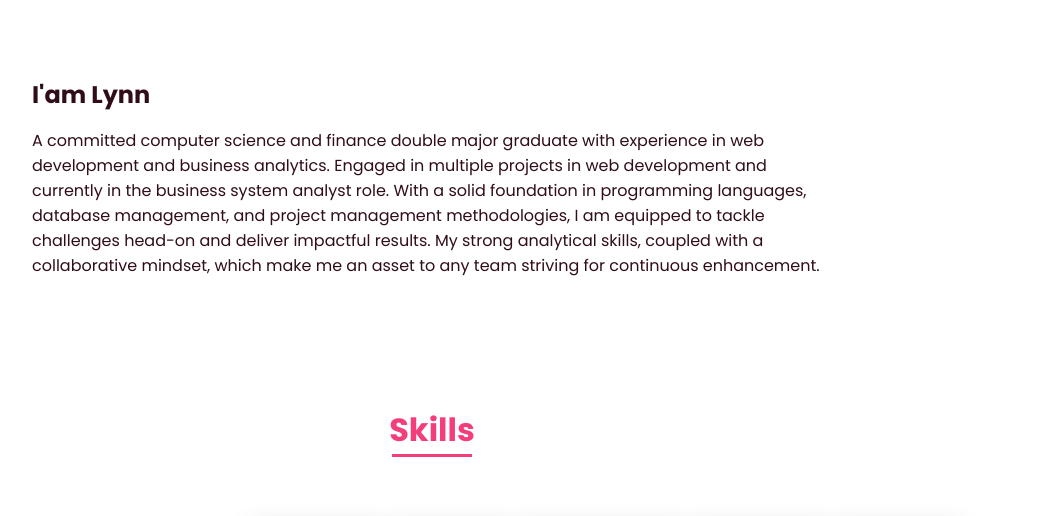
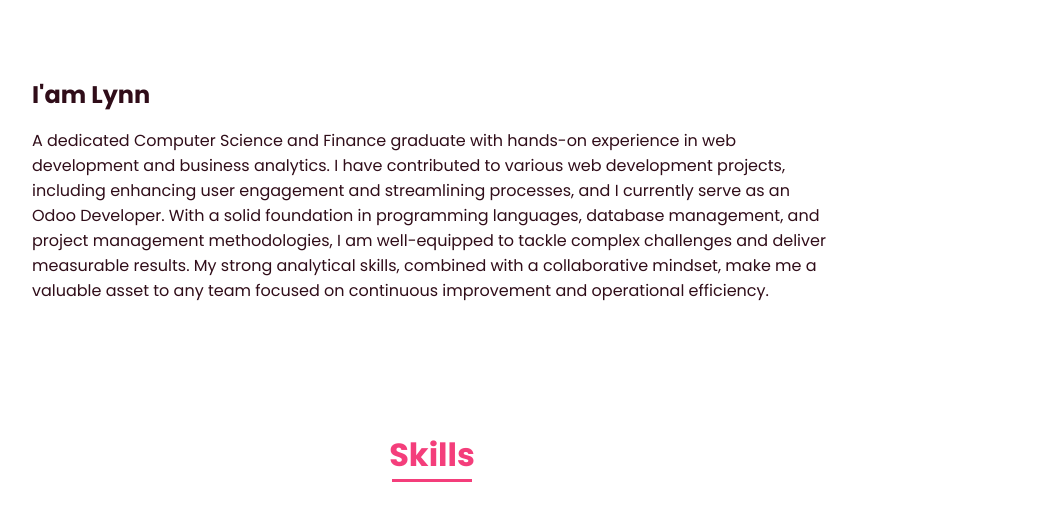
Before and after one commit to Linhngo268/Lynn-s-portfolio, a website: page public/index.html in a window 1280 px wide. Shown: the part 822-1338 px from the top of the page, without its empty margins (208-1257 px from the left). Drawn offline with nearby package versions, Linux system fonts and the light colour scheme.

Commit message:
update resume

```diff
--- a/public/index.html
+++ b/public/index.html
@@ -76,7 +76,7 @@
 
                     <div>
                         <h2 class="about__subtitle">I'am Lynn</h2>
-                        <p class="about__text">A committed computer science and finance double major graduate with experience in web development and business analytics. Engaged in multiple projects in web development and currently in the business system analyst role. With a solid foundation in programming languages, database management, and project management methodologies, I am equipped to tackle challenges head-on and deliver impactful results. My strong analytical skills, coupled with a collaborative mindset, which make me an asset to any team striving for continuous enhancement. </p>
+                        <p class="about__text">A dedicated Computer Science and Finance graduate with hands-on experience in web development and business analytics. I have contributed to various web development projects, including enhancing user engagement and streamlining processes, and I currently serve as an Odoo Developer. With a solid foundation in programming languages, database management, and project management methodologies, I am well-equipped to tackle complex challenges and deliver measurable results. My strong analytical skills, combined with a collaborative mindset, make me a valuable asset to any team focused on continuous improvement and operational efficiency.</p>
                     </div>
                 </div>
             </section>
```
